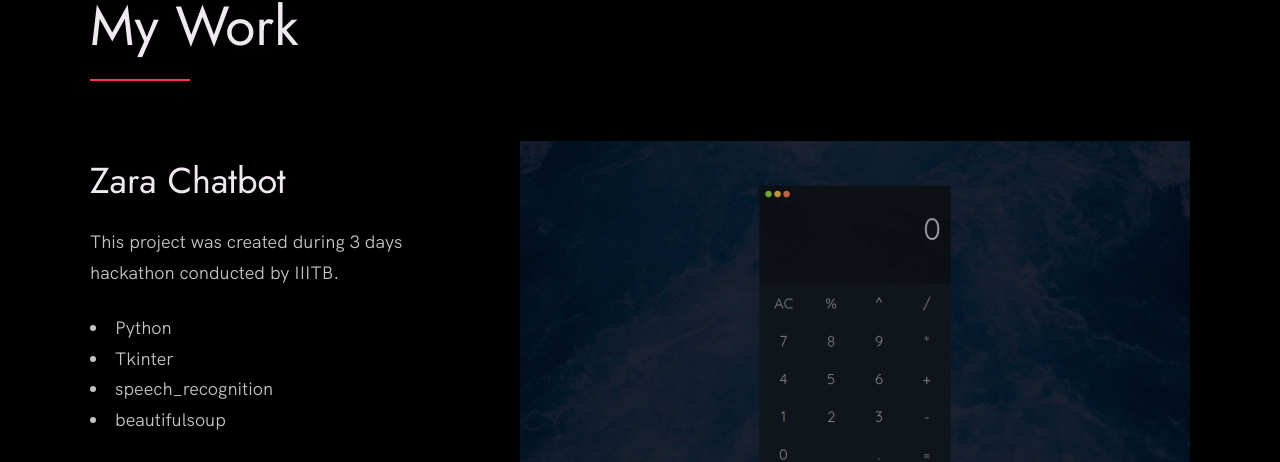
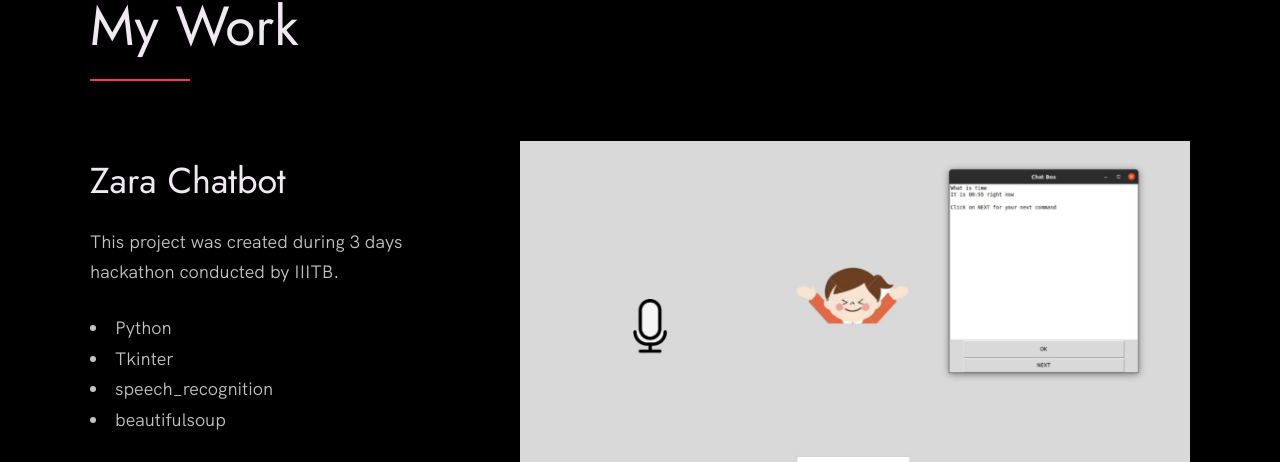
Before and after one commit to Tarun-k-Gupta/Portfolio, a plain HTML site: page index.html in a window 1280 px wide. Shown: the part 927-1389 px from the top of the page. Drawn offline with Linux system fonts and the light colour scheme.

Commit message:
update img

```diff
--- a/index.html
+++ b/index.html
@@ -76,7 +76,7 @@
               </div>
             </div>
             <div class="work__image-box">
-              <img src="./images/project-2.png" class="work__image" alt="Project 1" />
+              <img src="./images/zara.png" class="work__image" alt="Project 1" />
             </div>
           </div>
 
```
Also changed, not shown: images/project-2.png (deleted), images/zara.png (added).
